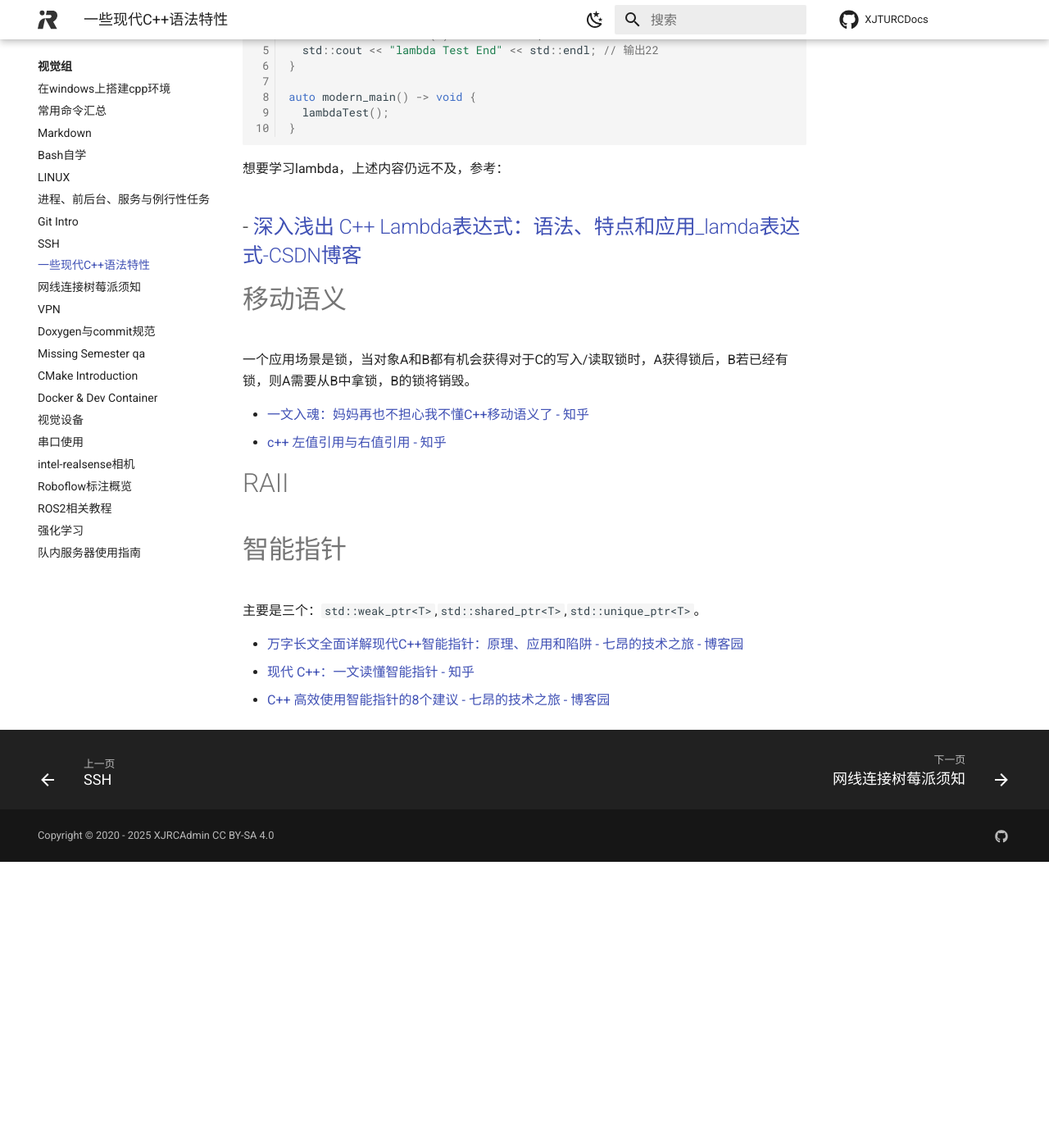
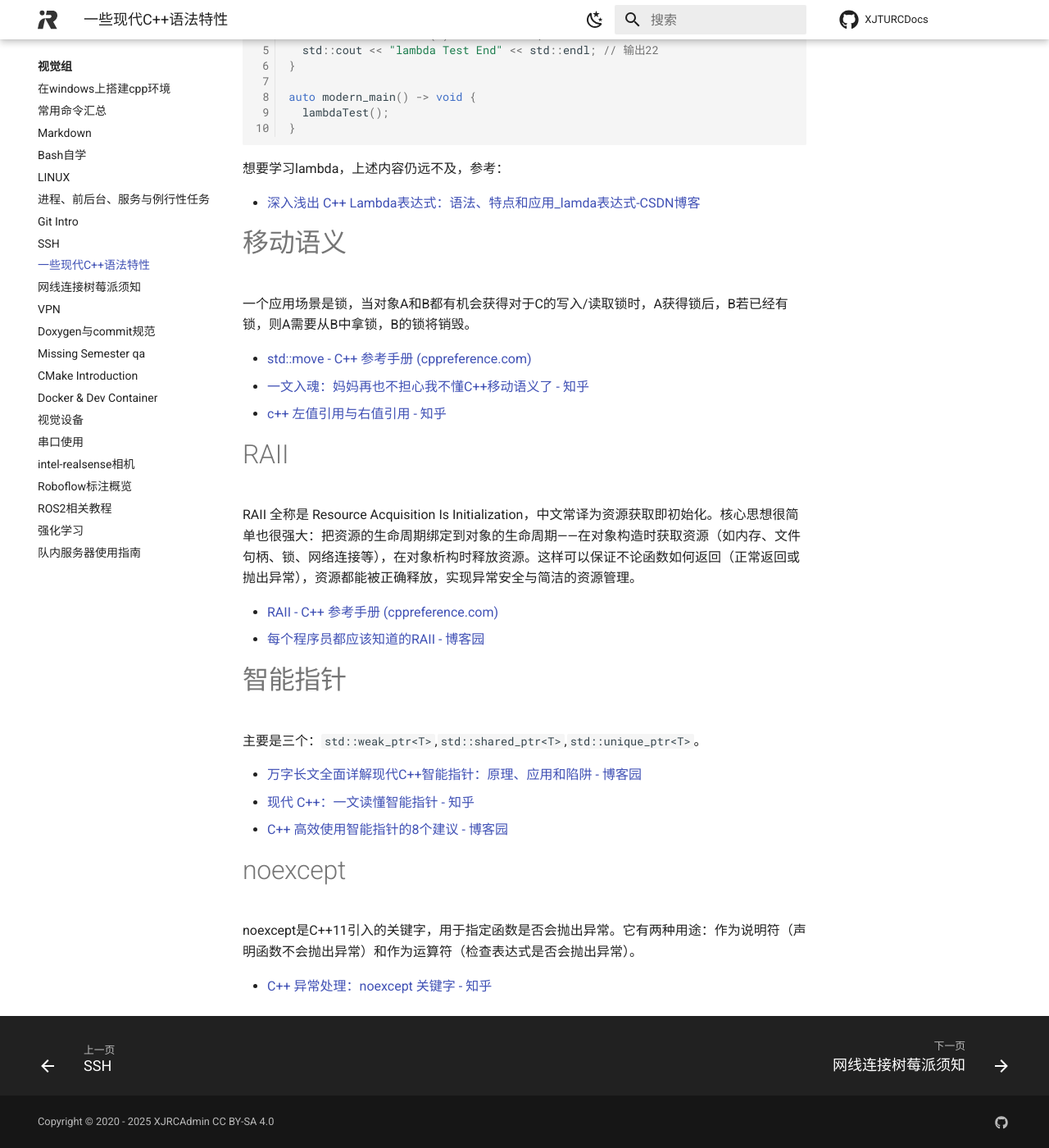
Before and after one commit to XJRCAdmin/XJTURCDocs, an MkDocs documentation site: the page built from docs/blog/vision/ModernCpp/index.md, in a window 1280 px wide and 1400 px high, scrolled down 1149 px. Shown: the whole window at 82% size. Built offline with MkDocs 1.6.1 and Material for MkDocs 9.7.7, drawn with Linux system fonts in a browser that asks for light colours; comment, search, counter and statistics services are not loaded; before the commit the page ends 2200 px from its top, so only the background shows below that; some of the changed text lies outside the part shown.

Commit message:
docs:modify modern cpp ,add RAII  and noexcept

```diff
--- a/docs/blog/vision/ModernCpp/index.md
+++ b/docs/blog/vision/ModernCpp/index.md
@@ -8,7 +8,7 @@
 - 数据类型 `bool` `char` `int` `float` `double` `void`（无类型）
 - 修饰符 `signed` unsigned short(2 byte) long(8 byte) const。volatile(表示变量可能被意外修改，禁止编译器优化，确保每次从内存中去读取) `mutable`(表示类成员可以在 `const` 对象中修改,但有些变量只是辅助用途，并不是对象核心状态,所以可以修改。)
 
-数组 指针 引用 函数 结构体 类等请详见 [C++ 类 & 对象 | 菜鸟教程](https://www.runoob.com/cplusplus/cpp-classes-objects.html)
+数组、指针、引用、函数、结构体、类等请详见 [C++ 类 & 对象 | 菜鸟教程](https://www.runoob.com/cplusplus/cpp-classes-objects.html)
 ## 函数
 函数中值得一提的是lambda 表达式：
 	Lambda 表达式把函数看作对象。Lambda 表达式可以像对象一样使用，比如可以将它们赋给变量和作为参数传递，还可以像函数一样对其求值。
@@ -38,16 +38,25 @@ auto modern_main() -> void {
 想要学习lambda，上述内容仍远不及，参考：
 
 - [深入浅出 C++ Lambda表达式：语法、特点和应用_lamda表达式-CSDN博客](https://blog.csdn.net/m0_60134435/article/details/136151698)
--
+
 # 移动语义
 一个应用场景是锁，当对象A和B都有机会获得对于C的写入/读取锁时，A获得锁后，B若已经有锁，则A需要从B中拿锁，B的锁将销毁。
 
+- [std::move - C++ 参考手册 (cppreference.com)](https://cppreference.cn/w/cpp/utility/move)
 - [一文入魂：妈妈再也不担心我不懂C++移动语义了 - 知乎](https://zhuanlan.zhihu.com/p/455848360)
 - [ c++ 左值引用与右值引用 - 知乎](https://zhuanlan.zhihu.com/p/97128024)
 # RAII
+RAII 全称是 Resource Acquisition Is Initialization，中文常译为资源获取即初始化。核心思想很简单也很强大：把资源的生命周期绑定到对象的生命周期——在对象构造时获取资源（如内存、文件句柄、锁、网络连接等），在对象析构时释放资源。这样可以保证不论函数如何返回（正常返回或抛出异常），资源都能被正确释放，实现异常安全与简洁的资源管理。
+
+- [RAII - C++ 参考手册 (cppreference.com)](https://cppreference.cn/w/cpp/language/raii)
+- [每个程序员都应该知道的RAII - 博客园](https://www.cnblogs.com/qiangz/p/17795846.html)
 # 智能指针
 主要是三个：`std::weak_ptr<T>`,`std::shared_ptr<T>`,`std::unique_ptr<T>`。
 
-- [万字长文全面详解现代C++智能指针：原理、应用和陷阱 - 七昂的技术之旅 - 博客园](https://www.cnblogs.com/qiangz/p/17911186.html)
+- [万字长文全面详解现代C++智能指针：原理、应用和陷阱  - 博客园](https://www.cnblogs.com/qiangz/p/17911186.html)
 - [现代 C++：一文读懂智能指针 - 知乎](https://zhuanlan.zhihu.com/p/150555165)
-- [C++ 高效使用智能指针的8个建议 - 七昂的技术之旅 - 博客园](https://www.cnblogs.com/qiangz/p/17904768.html)
+- [C++ 高效使用智能指针的8个建议  - 博客园](https://www.cnblogs.com/qiangz/p/17904768.html)
+# noexcept
+noexcept是C++11引入的关键字，用于指定函数是否会抛出异常。它有两种用途：作为说明符（声明函数不会抛出异常）和作为运算符（检查表达式是否会抛出异常）。
+
+- [C++ 异常处理：noexcept 关键字 - 知乎](https://zhuanlan.zhihu.com/p/1908050280634881478)
```
